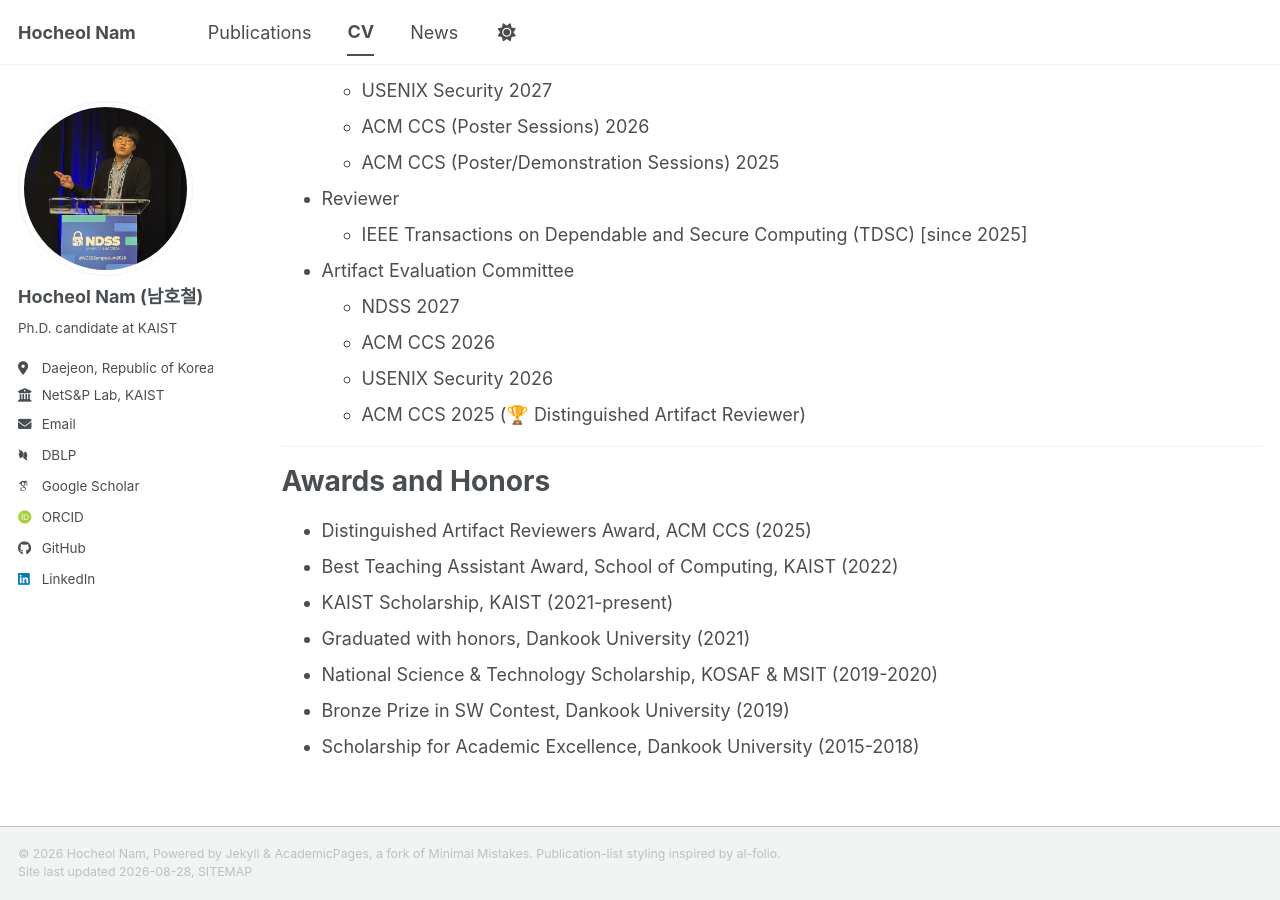
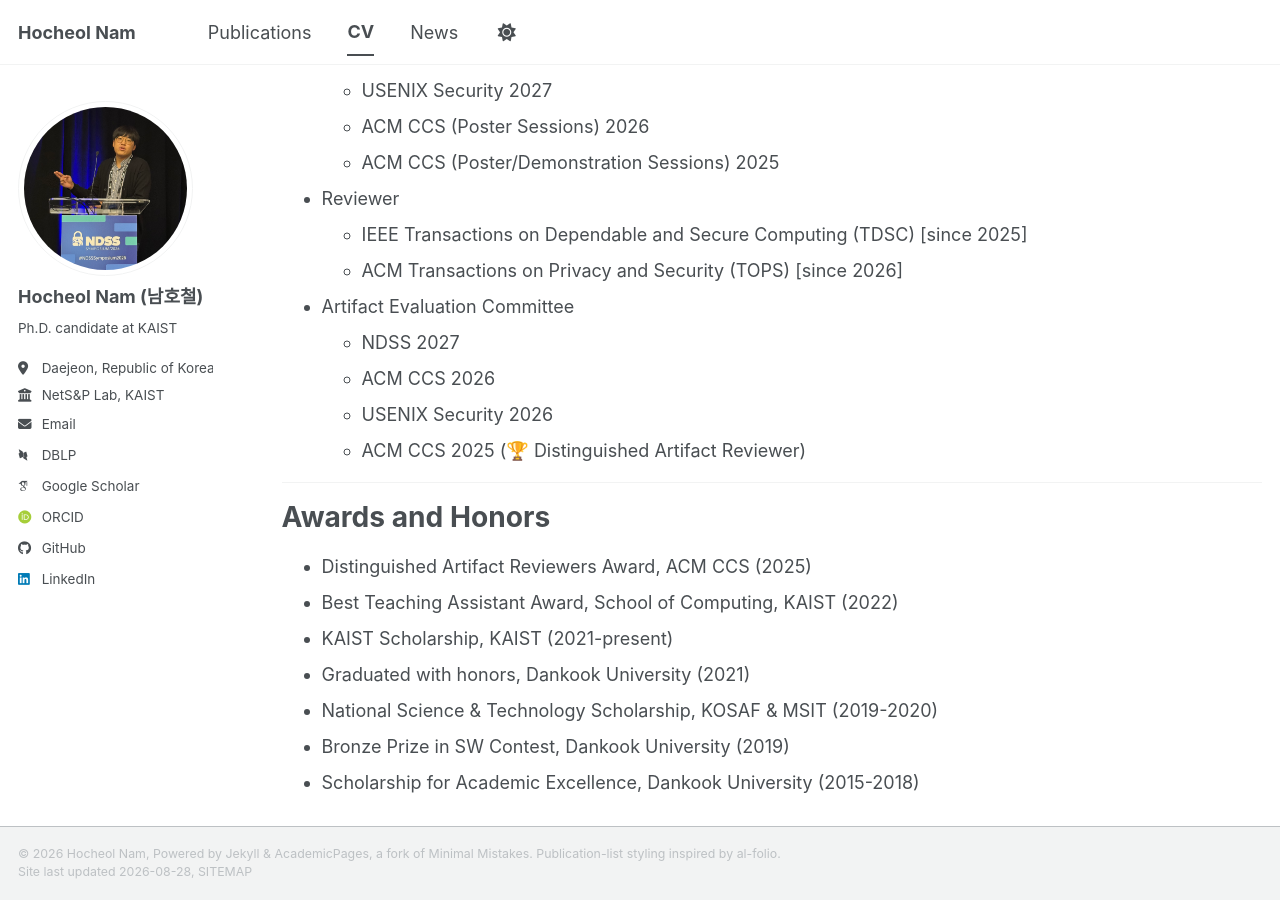
Before and after one commit to hcnam/hcnam.github.io, a Jekyll site: the page built from _pages/cv.md, in a window 1280 px wide and 900 px high, scrolled down 2626 px. Built offline with Jekyll 4.4.1, drawn with Linux system fonts in a browser that asks for light colours; some web fonts are replaced; a script that is not in the unit is left out.

Commit message:
Update CV

```diff
--- a/_pages/cv.md
+++ b/_pages/cv.md
@@ -76,6 +76,7 @@ Academic Service
   * ACM CCS (Poster/Demonstration Sessions) 2025
 * Reviewer
   * IEEE Transactions on Dependable and Secure Computing (TDSC) [since 2025]
+  * ACM Transactions on Privacy and Security (TOPS) [since 2026]
 * Artifact Evaluation Committee
   * NDSS 2027
   * ACM CCS 2026
```
